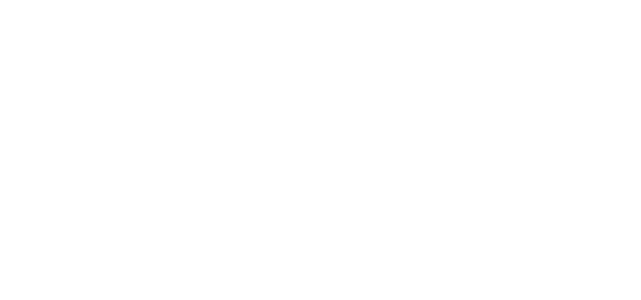
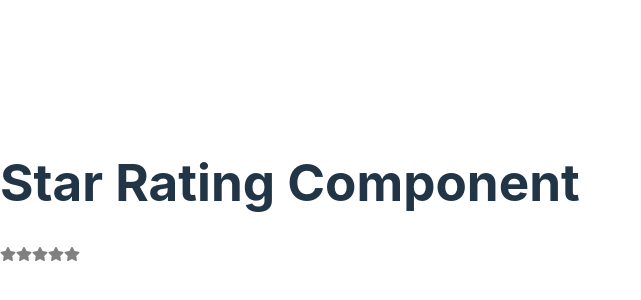
Before and after one commit to firze20/react-oreilly, a React (Vite) app: page / in a window 1280 px wide. Shown: the part 206-506 px from the top of the page, without its empty margins (0-641 px from the left). Built offline with nearby package versions, Linux system fonts and the light colour scheme.

Commit message:
StarRating ready

```diff
--- a/src/App.jsx
+++ b/src/App.jsx
@@ -1,14 +1,11 @@
-import { useState } from 'react'
-import reactLogo from './assets/react.svg'
-import viteLogo from '/vite.svg'
-import './App.css'
+import StarRating from "./components/StarRating"
 
 function App() {
-  const [count, setCount] = useState(0)
 
   return (
     <>
-
+      <h1>Star Rating Component</h1>
+      <StarRating />
     </>
   )
 }
--- /dev/null
+++ b/src/components/Star.jsx
@@ -0,0 +1,13 @@
+import PropTypes from "prop-types";
+
+import { FaStar } from "react-icons/fa";
+
+const Star = ({ selected = false }) => (
+  <FaStar color={selected ? "red" : "grey"} />
+);
+
+Star.propTypes = {
+  selected: PropTypes.bool,
+};
+
+export default Star;
--- /dev/null
+++ b/src/components/StarRating.jsx
@@ -0,0 +1,11 @@
+import Star from './Star';
+
+const createArray = length => [...Array(length)]; //create Array function can be moved to utils
+
+
+
+export default function StarRating({ totalStars = 5}) {
+  return (
+    createArray(totalStars).map((n, i) => <Star key={i} />)
+  )
+}
```
